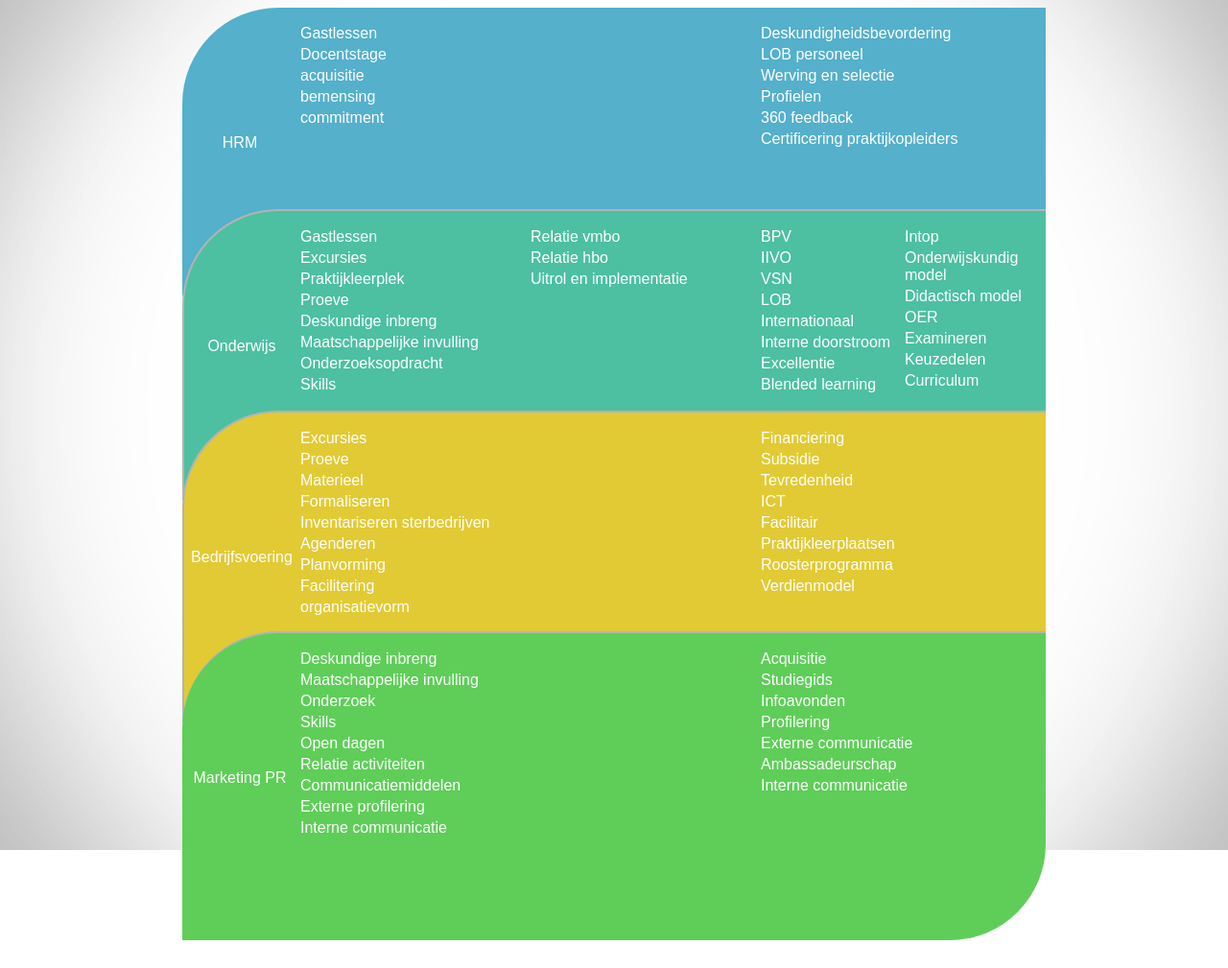
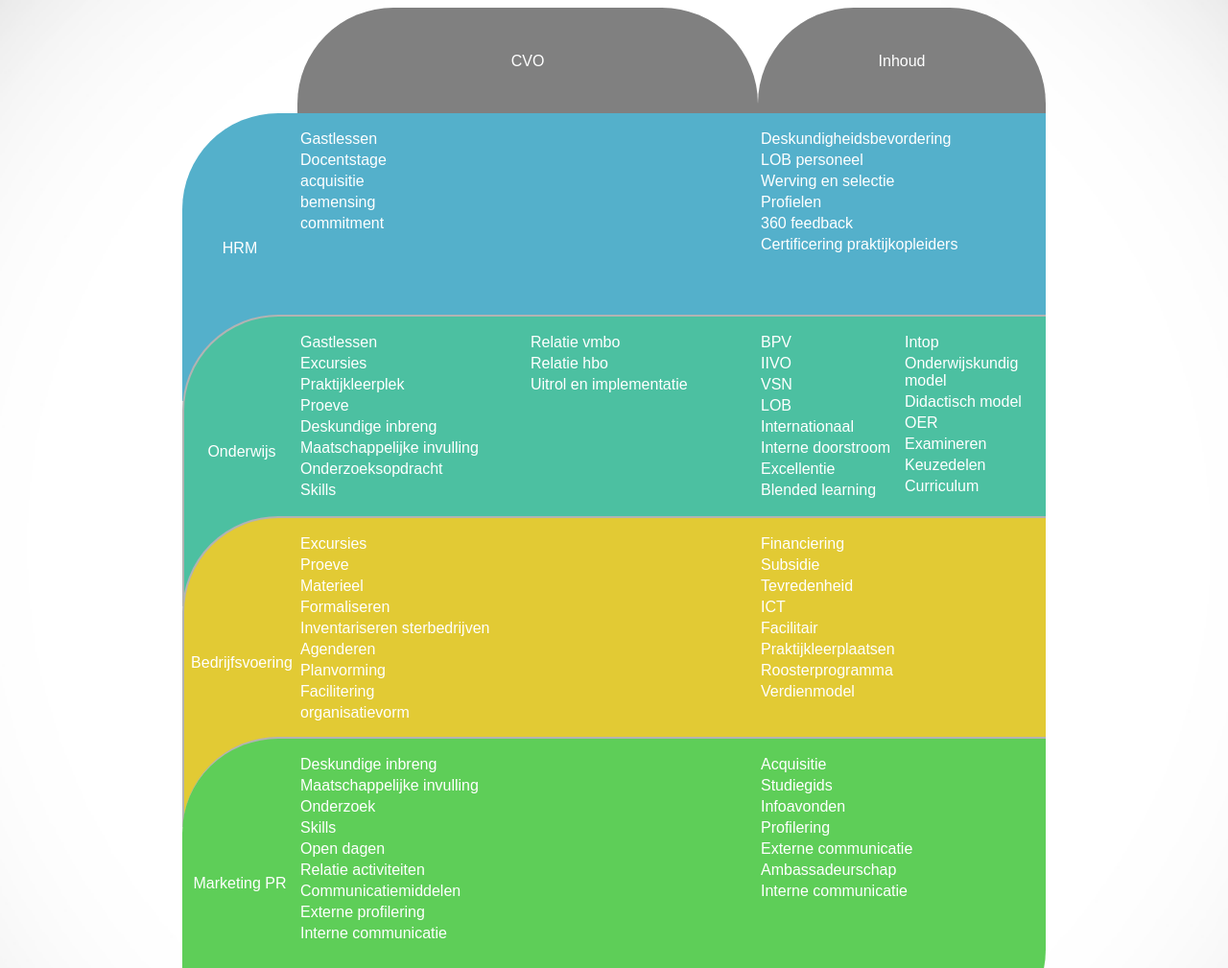
Before and after one commit to RomainvanMaanen/ProjectJquery, a plain HTML site: page ProjectJquery/index.html in a window 1280 px wide. Shown: the top 1009 px of the page at 96% size. Before the commit the page ends 980 px from the top, so only its background shows below. Drawn offline with nearby package versions, Linux system fonts and the light colour scheme.

Commit message:
added CVO and inhoud div'sfor information, changed the styling a bit

```diff
--- a/ProjectJquery/JqueryScript.js
+++ b/ProjectJquery/JqueryScript.js
@@ -14,6 +14,6 @@ $(document).ready(function () {
         for (var int = 0; int < list.length; int++) {
             $("#" + list[int]).css({ "background-color": "#dd385a" });
         }
-        $(this).css({ "background-color": "greenyellow" });
+        $(this).css({ "background-color": "rgb(221, 56, 90)" });
     });
 });
--- a/ProjectJquery/Style.css
+++ b/ProjectJquery/Style.css
@@ -15,6 +15,14 @@ p{
     width: 900px;
     background-color: transparent;
 }
+#CVO_Wrapper{
+    background-color:transparent;
+    position: relative;
+    height: 100px;
+    width: 900px;
+    margin-bottom:10px;
+}
+
 #HRM_Wrapper {
     background-color:transparent;
     position: relative;
@@ -41,7 +49,40 @@ p{
     position: relative;
     height: 220px;
     width: 900px;
+    margin-bottom:200px;
 }
+#CVO{
+    background-color: gray;
+    position: absolute;
+    left: 120px;
+    top:0px;
+    height: 100px;
+    width:480px;
+    padding-top:15px;
+    border-top-left-radius:100px;
+    border-top-right-radius:100px;
+}
+#CVO p{
+     text-align:center;
+     margin:32px;
+}
+#CVOinfo{
+    background-color: gray;
+    position: absolute;
+    left: 600px;
+    top: 0px;
+    height: 100px;
+    width:300px;
+    padding-top:15px;
+    padding-top:15px;
+    border-top-left-radius:100px;
+    border-top-right-radius:100px;
+}
+#CVOinfo p{
+    text-align:center;
+    margin:32px;
+}
+
 #HRM_main {
     background-color: rgb(84,176,203);
     position: absolute;
--- a/ProjectJquery/index.html
+++ b/ProjectJquery/index.html
@@ -7,6 +7,10 @@
 </head>
 <body>
     <div id="MainWrapper">
+        <div id="CVO_Wrapper">
+            <div id="CVO"><p>CVO</p></div>
+            <div id="CVOinfo"><p>Inhoud</p></div>
+        </div>
         <div id="HRM_Wrapper">
             <div id="HRM_ID"><p>HRM</p></div>
             <div id="HRM_main">
```
Also changed, not shown: 1 other file.
